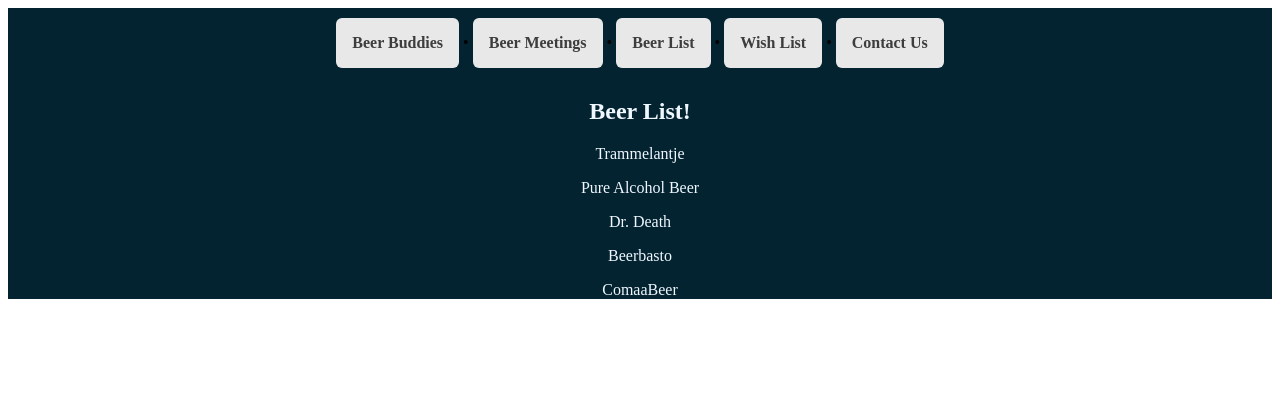
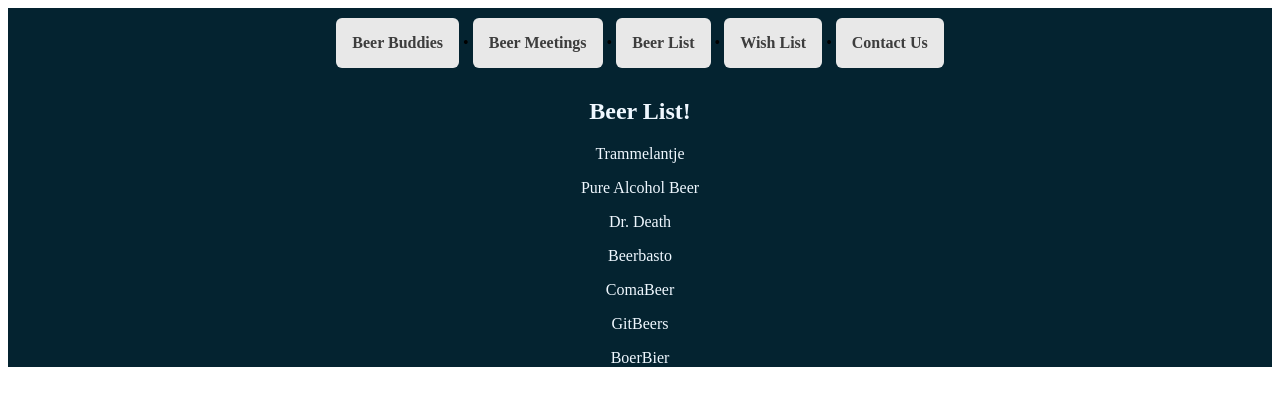
Before and after one commit to GambrinusNL/my_project_nsa, an Angular app: page /beerlist in a window 1280 px wide. Shown: the top 406 px of the page. Built offline with nearby package versions, Linux system fonts and the light colour scheme.

Commit message:
merge test

```diff
--- a/src/app/mock-beers.ts
+++ b/src/app/mock-beers.ts
@@ -5,5 +5,7 @@ export const BEERS: Beer[] = [
   { id: 1, name: 'Pure Alcohol Beer' },
   { id: 2, name: 'Dr. Death' },
   { id: 3, name: 'Beerbasto' },
-  { id: 4, name: 'ComaaBeer' }
+  { id: 4, name: 'ComaBeer' },
+  { id: 5, name: 'GitBeers' },
+  { id: 6, name: 'BoerBier'}
 ];
```
